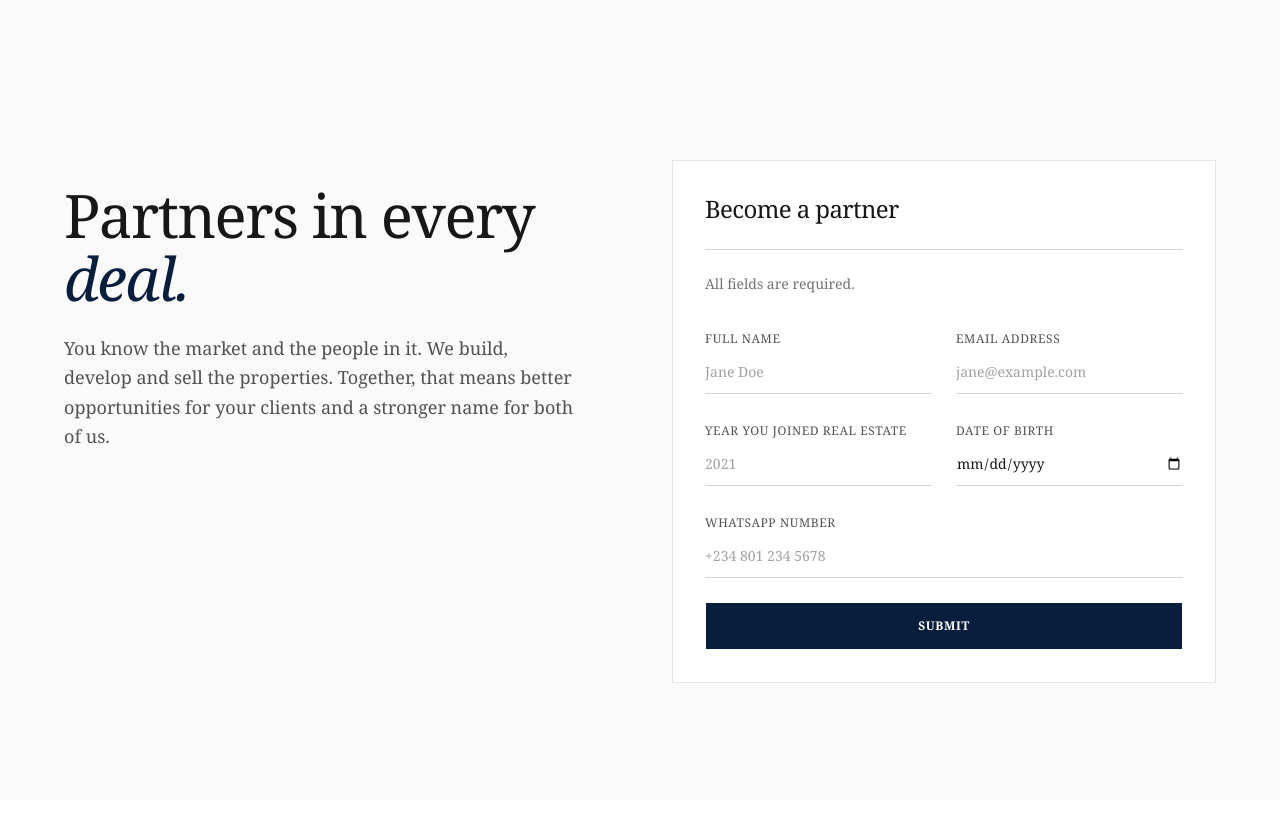
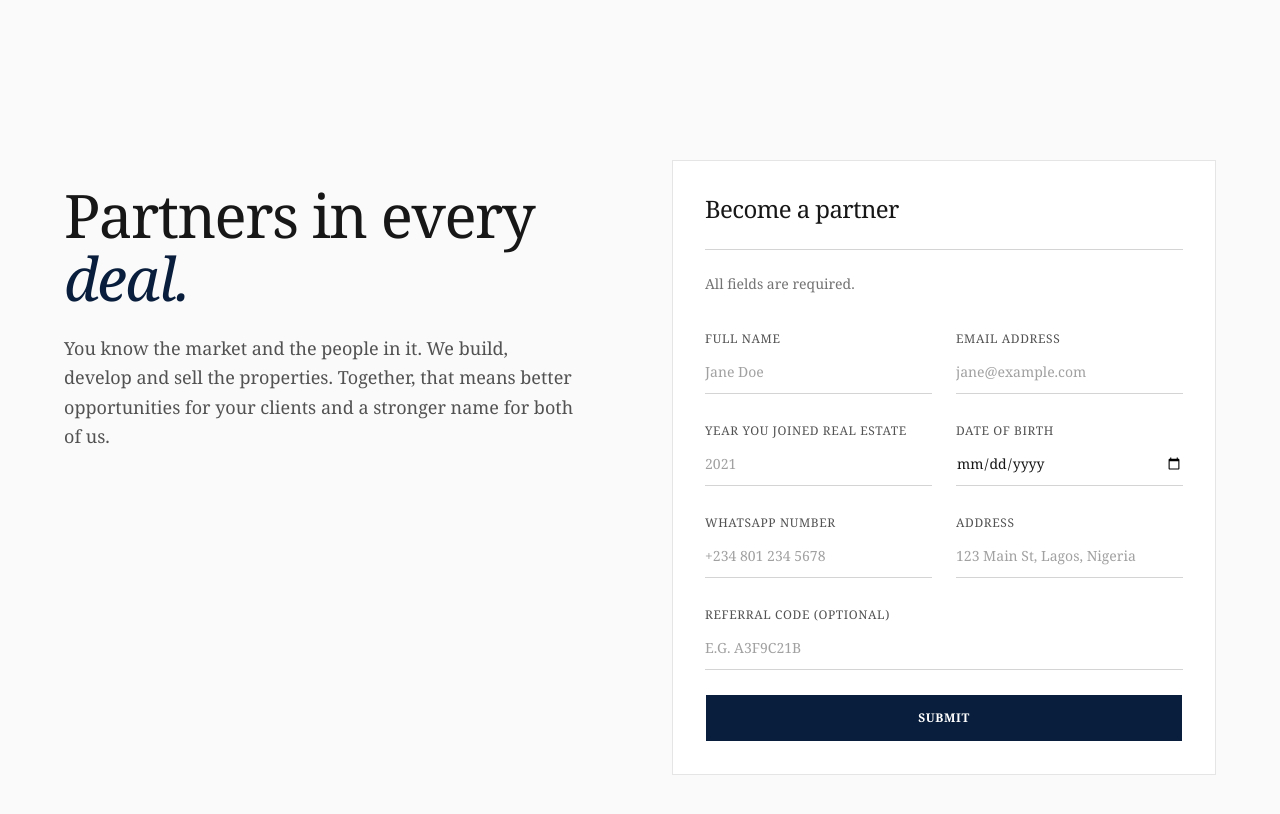
Before and after one commit to Proton-number/partners, a Next.js app: page /partners in a window 1280 px wide. Shown: the top 814 px of the page. Built offline with nearby package versions, Linux system fonts and the light colour scheme; no server answers.

Commit message:
Add address and referral code validation to PartnersPage form

```diff
--- a/app/partners/page.tsx
+++ b/app/partners/page.tsx
@@ -6,6 +6,8 @@ import { Loader2 } from "lucide-react";
 import { Input } from "@/components/ui/input";
 import { Button } from "@/components/ui/button";
 import { createClient } from "@/lib/supabase/submitClient";
+import { useSearchParams } from "next/navigation";
+import { Copy, Check } from "lucide-react";
 
 const ease = [0.2, 0.7, 0.2, 1] as const;
 const MIN_YEAR = 1970;
@@ -60,7 +62,16 @@ const inputCls =
 const labelCls = "font-serif text-xs uppercase tracking-wider text-neutral-600";
 
 type Errors = Partial<
-  Record<"name" | "email" | "year" | "birthday" | "whatsapp", string>
+  Record<
+    | "name"
+    | "email"
+    | "year"
+    | "birthday"
+    | "whatsapp"
+    | "address"
+    | "referral",
+    string
+  >
 >;
 
 function Word({
@@ -157,16 +168,30 @@ function validate(form: HTMLFormElement): Errors {
     errors.whatsapp = "Enter a valid number, e.g. +234 801 234 5678.";
   }
 
+  const address = get("address");
+  if (address.length < 5) {
+    errors.address = "Please enter a valid address.";
+  }
+
+  const referral = get("referral");
+  if (referral && !/^[A-Za-z0-9]{8}$/.test(referral)) {
+    errors.referral = "Referral codes are 8 letters or numbers.";
+  }
+
   return errors;
 }
 
 export default function PartnersPage() {
+  const searchParams = useSearchParams();
+  const refFromUrl = searchParams.get("ref") ?? "";
   const supabase = createClient();
 
   const [loading, setLoading] = useState(false);
   const [error, setError] = useState("");
   const [sent, setSent] = useState(false);
   const [errors, setErrors] = useState<Errors>({});
+  const [myCode, setMyCode] = useState("");
+  const [copied, setCopied] = useState(false);
 
   const currentYear = new Date().getFullYear();
   const today = new Date().toISOString().split("T")[0];
@@ -182,7 +207,7 @@ export default function PartnersPage() {
     try {
       const data = new FormData(form);
       const get = (key: string) => String(data.get(key) ?? "").trim();
-      const { error: insertError } = await supabase
+      const { data: row, error: insertError } = await supabase
         .from("partner_applications")
         .insert({
           name: get("name"),
@@ -190,18 +215,24 @@ export default function PartnersPage() {
           year_joined: Number(get("year")),
           date_of_birth: get("birthday"),
           whatsapp: get("whatsapp").replace(/[\s()-]/g, ""),
-        });
+          address: get("address"),
+          referred_by: get("referral").toUpperCase() || null,
+        })
+        .select("referral_code")
+        .single();
       if (insertError) {
-        console.error("Supabase error:", insertError); // add this
+        console.error("Supabase error:", insertError);
         if (insertError.code === "23505") {
           setError("This email has already been submitted.");
+        } else if (insertError.code === "23503") {
+          setErrors({ referral: "That referral code doesn't exist." });
         } else {
           setError("Something went wrong. Please try again.");
         }
         return;
       }
       form.reset();
-
+      setMyCode(row.referral_code);
       setSent(true);
     } catch (error) {
       setError("Something went wrong. Please try again.");
@@ -210,12 +241,15 @@ export default function PartnersPage() {
     }
   }
 
-  useEffect(() => {
-    if (!sent) return;
-    const timer = setTimeout(() => setSent(false), 10000);
+  const referralLink = myCode
+    ? `${window.location.origin}/partners?ref=${myCode}`
+    : "";
 
-    return () => clearTimeout(timer);
-  }, [sent]);
+  async function copyLink() {
+    await navigator.clipboard.writeText(referralLink);
+    setCopied(true);
+    setTimeout(() => setCopied(false), 2000);
+  }
 
   return (
     <main className="min-h-screen overflow-x-clip bg-neutral-50 px-6 pb-24 pt-32 sm:pt-40">
@@ -350,6 +384,7 @@ export default function PartnersPage() {
               </Field>
             </div>
 
+            <div className="grid grid-cols-1 gap-x-6 gap-y-6 sm:grid-cols-2">
               <Field
                 id="whatsapp"
                 label="WhatsApp Number"
@@ -370,12 +405,50 @@ export default function PartnersPage() {
                   className={inputCls}
                 />
               </Field>
+              <Field id="address" label="Address" error={errors.address}>
+                <Input
+                  id="address"
+                  name="address"
+                  type="text"
+                  inputMode="text"
+                  autoComplete="text"
+                  placeholder="123 Main St, Lagos, Nigeria"
+                  required
+                  aria-invalid={!!errors.address}
+                  aria-describedby={
+                    errors.address ? "address-error" : undefined
+                  }
+                  className={inputCls}
+                />
+              </Field>
+            </div>
+
+            <Field
+              id="referral"
+              label="Referral Code (optional)"
+              error={errors.referral}
+            >
+              <Input
+                id="referral"
+                name="referral"
+                type="text"
+                autoComplete="off"
+                placeholder="e.g. A3F9C21B"
+                maxLength={8}
+                defaultValue={refFromUrl}
+                aria-invalid={!!errors.referral}
+                aria-describedby={
+                  errors.referral ? "referral-error" : undefined
+                }
+                className={`${inputCls} uppercase`}
+              />
+            </Field>
 
             <motion.div variants={rise}>
               <Button
                 type="submit"
                 disabled={loading}
-                className="group h-12 w-full rounded-none bg-[#091e3c] font-serif text-xs font-semibold uppercase tracking-wider text-white hover:bg-[#071832] disabled:cursor-not-allowed disabled:opacity-60"
+                className="group h-12 w-full rounded-none bg-[#091e3c] font-serif text-xs font-semibold uppercase tracking-wider text-white hover:bg-[#071832] disabled:cursor-not-allowed disabled:opacity-60 cursor-pointer"
               >
                 {loading ? "Sending..." : "Submit"}
 
@@ -384,7 +457,6 @@ export default function PartnersPage() {
             </motion.div>
           </form>
 
-          {/* Error message */}
           <AnimatePresence>
             {error && (
               <motion.p
@@ -400,7 +472,6 @@ export default function PartnersPage() {
             )}
           </AnimatePresence>
 
-          {/* Success screen */}
           <AnimatePresence>
             {sent && (
               <motion.div
@@ -449,6 +520,31 @@ export default function PartnersPage() {
                 <p className="max-w-xs font-serif text-sm leading-relaxed text-neutral-600">
                   We&apos;ll review your details and contact you shortly.
                 </p>
+                <div className="w-full max-w-xs break-all border border-neutral-200 bg-neutral-50 p-3 font-serif text-xs text-neutral-700">
+                  {referralLink}
+                </div>
+                <div className="flex gap-3">
+                  <Button
+                    type="button"
+                    onClick={copyLink}
+                    className="h-10 rounded-none bg-[#091e3c] px-6 font-serif text-xs uppercase tracking-wider text-white hover:bg-[#071832] cursor-pointer"
+                  >
+                    {copied ? (
+                      <Check className="mr-2 size-4" />
+                    ) : (
+                      <Copy className="mr-2 size-4" />
+                    )}
+                    {copied ? "Copied!" : "Copy link"}
+                  </Button>
+                  <Button
+                    type="button"
+                    variant="outline"
+                    onClick={() => setSent(false)}
+                    className="h-10 rounded-none px-6 font-serif text-xs uppercase tracking-wider cursor-pointer"
+                  >
+                    Done
+                  </Button>
+                </div>
               </motion.div>
             )}
           </AnimatePresence>
```
Lines whose indentation alone changed are shown as unchanged.
